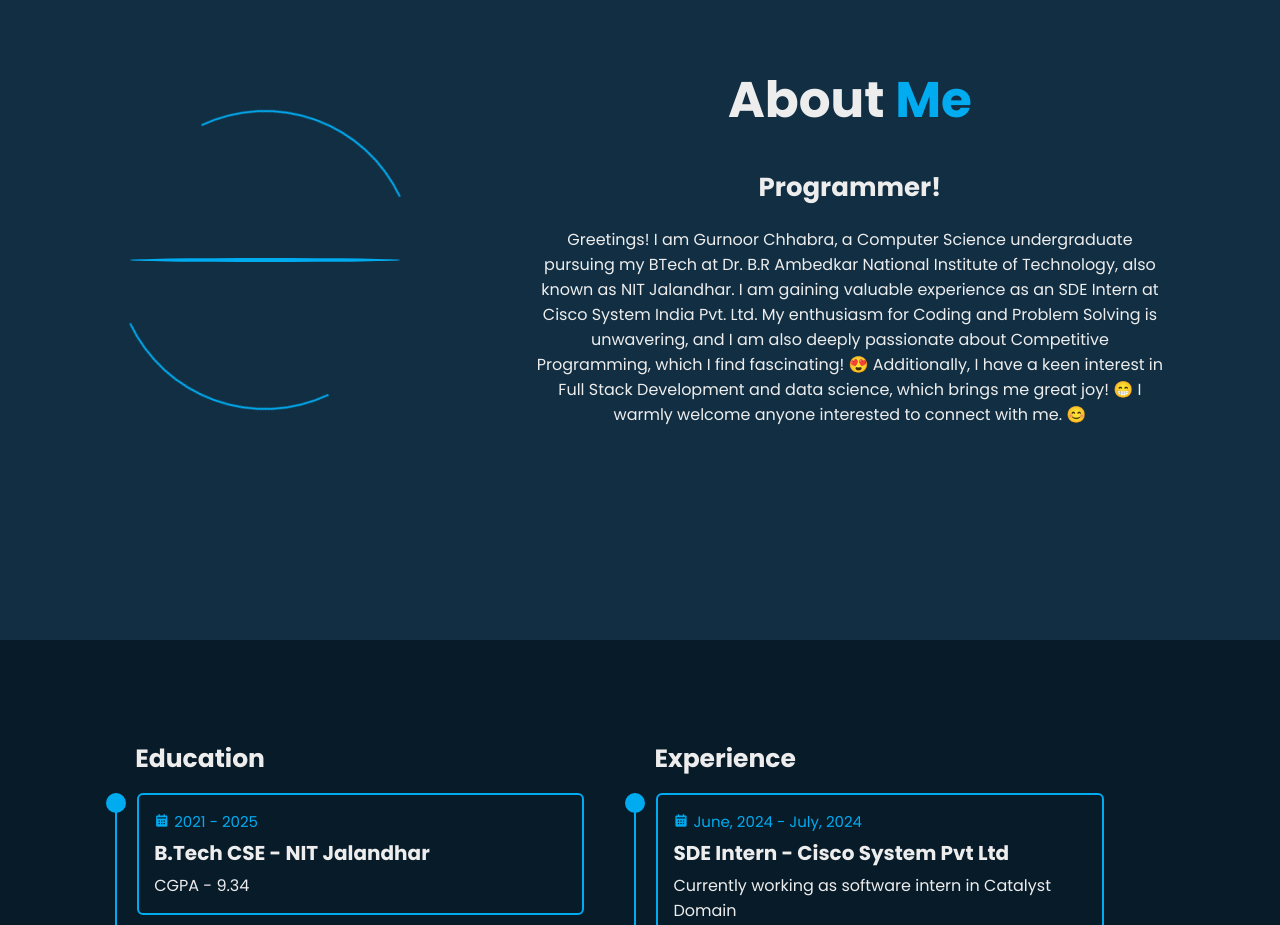
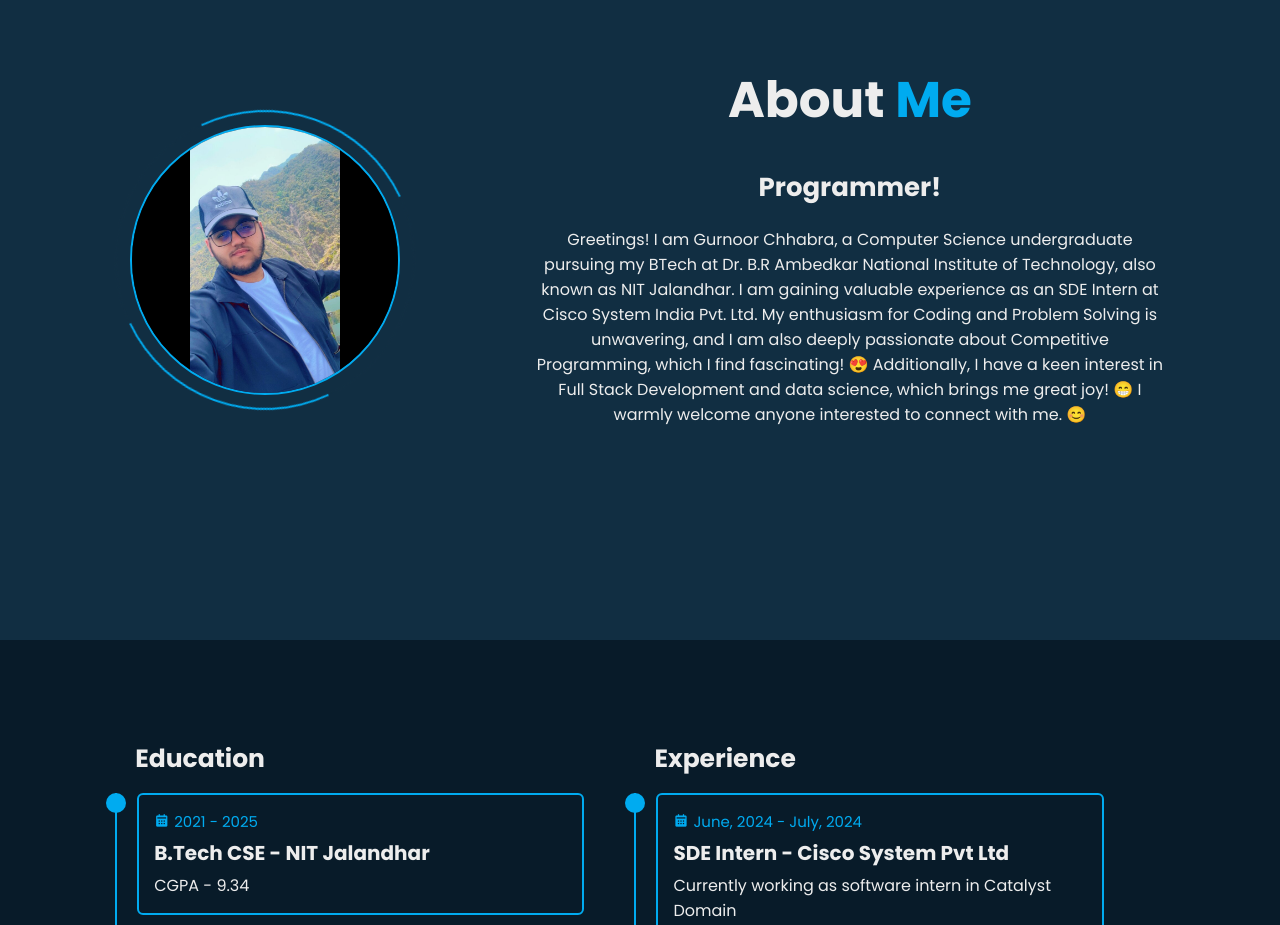
Before and after one commit to coderchhabra7777/gurnoorportfoliosite.github.io, a plain HTML site: page index.html in a window 1280 px wide. Shown: the part 960-1885 px from the top of the page. Drawn offline with nearby package versions, Linux system fonts and the light colour scheme.

Commit message:
Update index.html

```diff
--- a/index.html
+++ b/index.html
@@ -54,7 +54,7 @@
     <section class="about" id="about">
 
         <div class="about-img left">
-            <img src="./assets/IMG_6852-2.JPG" alt="" class="about-img-2">
+            <img src="./assets/IMG.JPG" alt="" class="about-img-2">
             <span class="circle-spin"></span>
         </div>
 
```
